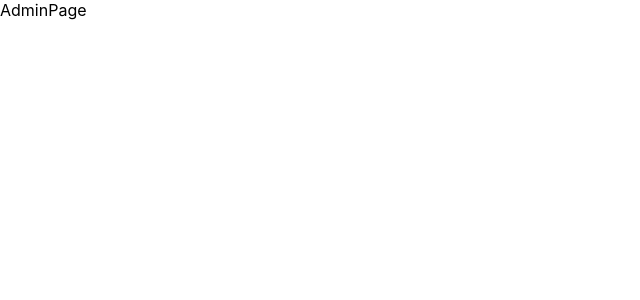
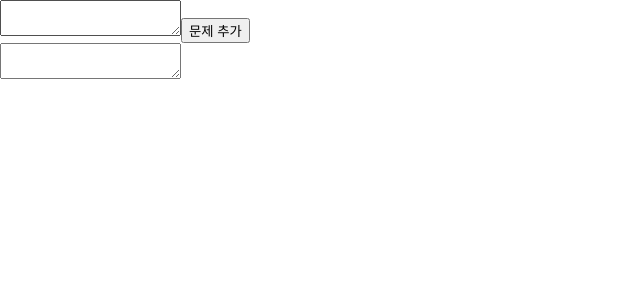
Before and after one commit to THE-HERA-CLASS/HC-frontend, a React (Create React App) app: page /adminpages in a window 1280 px wide. Shown: the top 300 px of the page, without its empty margins (0-640 px from the left). Built offline with nearby package versions, Linux system fonts and the light colour scheme.

Commit message:
feat : 어드민 페이지 텍스트 파싱

```diff
--- a/src/pages/AdminPage.jsx
+++ b/src/pages/AdminPage.jsx
@@ -1,7 +1,97 @@
-import React from 'react';
+import React, { useState } from 'react';
 
-function AdminPage() {
-  return <div>AdminPage</div>;
-}
+const AdminPage = () => {
+  const [input, setInput] = useState("");
+  const [questions, setQuestions] = useState([]);
+
+  const handleInputChange = (event) => {
+    setInput(event.target.value);
+  };
+
+  const handleSubmit = (event) => {
+    event.preventDefault();
+
+    const lines = input.split('\n');
+    const newQuestions = [];
+    let question = null;
+    let alert = null;
+    let isView = false; // view가 시작되었는지를 나타내는 상태 변수
+    let groupTitle = null; // group title 정보를 저장하는 변수
+
+    lines.forEach((line, index) => {
+      const numberMatch = line.match(/^(\d+)\./); // 문제 번호를 찾는 정규 표현식
+      const choiceMatch = line.match(/^①|②|③|④/); // 선택지를 찾는 정규 표현식
+      const questionEndMatch = line.match(/[?)]\s*$/); // 문제의 끝을 찾는 정규 표현식
+      const alertMatch = line.match(/【.*】/); // 알림 정보를 찾는 정규 표현식
+
+      if (alertMatch) {
+        alert = line; // alertMatch가 참이면 alert에 line을 할당
+        isView = false; // alertMatch가 참이면 isView를 false로 설정
+      } else if (numberMatch) {
+        if (question) {
+          newQuestions.push(question);
+        }
+
+        question = {
+          number: numberMatch[1],
+          text: line.replace(/^\d+\.\s*/, ''),
+          choices: [],
+          view: [],
+          alert,
+        };
+
+        alert = null;
+        isView = true; // 문제 번호가  나타나면 이후 내용은 모두 view에 추가
+      } else if (choiceMatch) {
+        question.choices.push(line);
+        isView = false; // 선택지가 나타나면 이후 내용은 모두 view에 추가하지 않음
+      } else if (isView) {
+        question.view.push(line); // isView가 참이면 view에 line을 추가
+      }
+    });
+
+    if (question) {
+      newQuestions.push(question);
+    }
+
+    setQuestions(newQuestions);
+    setInput('');
+  };
+
+  return (
+    <div>
+      <form onSubmit={handleSubmit}>
+        <textarea value={input} onChange={handleInputChange} />
+        <button type="submit">문제 추가</button>
+      </form>
+
+      {/* {questions.map((question) => (
+        <div key={question.number}>
+          <h1>문제 {question.number}</h1>
+          <p>{question.text}</p>
+          <div style={viewStyle}>
+          {question.view.map((view, index) => (
+            <div key={index}>{view}</div>
+          ))}
+          </div>
+          {question.choices.map((choice, index) => (
+            <div key={index}>{choice}</div>
+          ))}
+        </div>
+      ))} */}
+      <textarea
+        readOnly
+        value={
+          questions.map((question) =>
+          `${question.alert ? question.alert + '\n' : ''}문제 ${question.number}\n${question.text}\n${question.view.join('\n')}\n${question.choices.join('\n')}\n`
+        ).join('\n')}
+      />
+    </div>
+  );
+};
+
+//textareaStart 공부 필
+
+const viewStyle = {};
 
 export default AdminPage;
```
